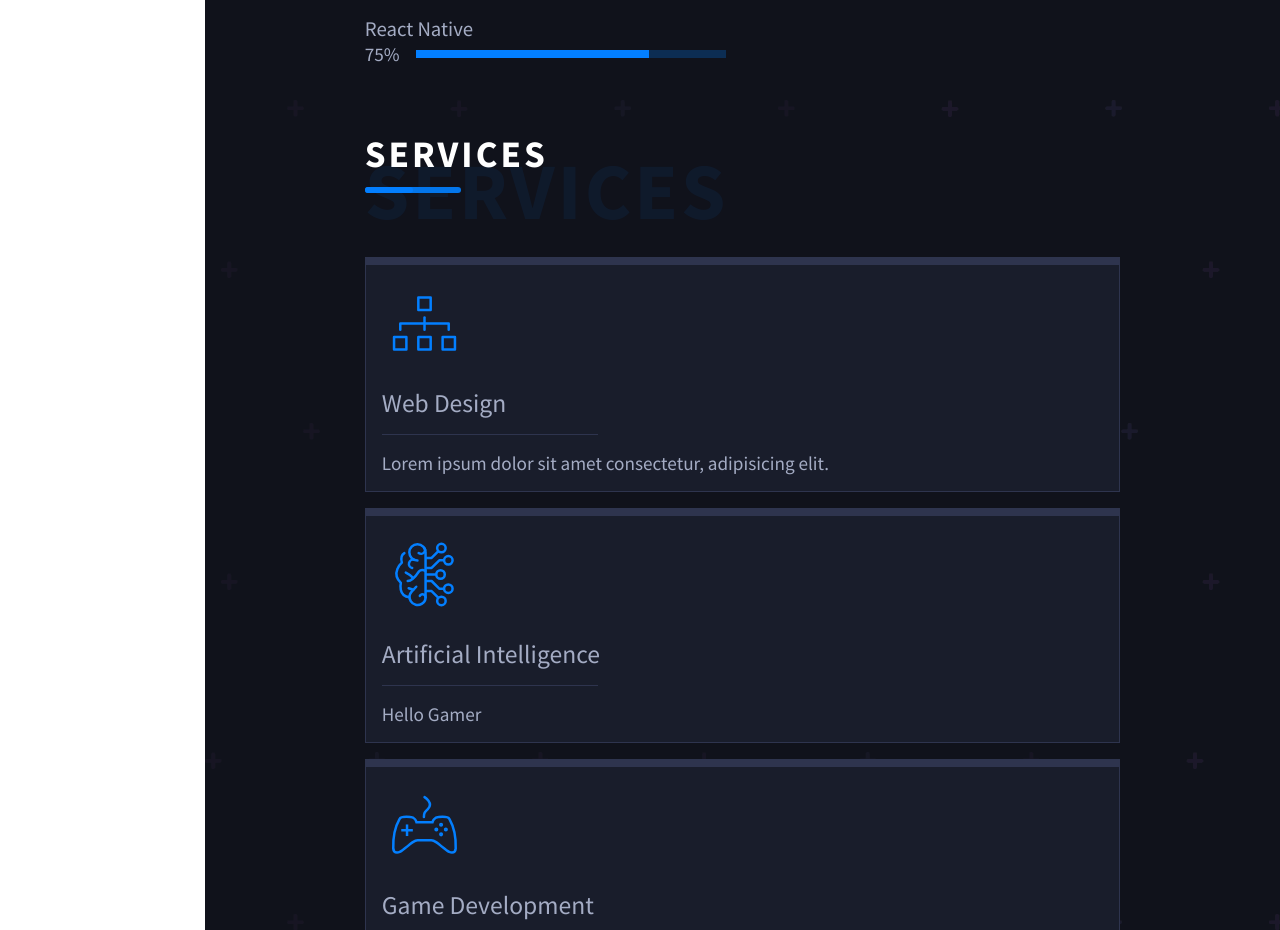
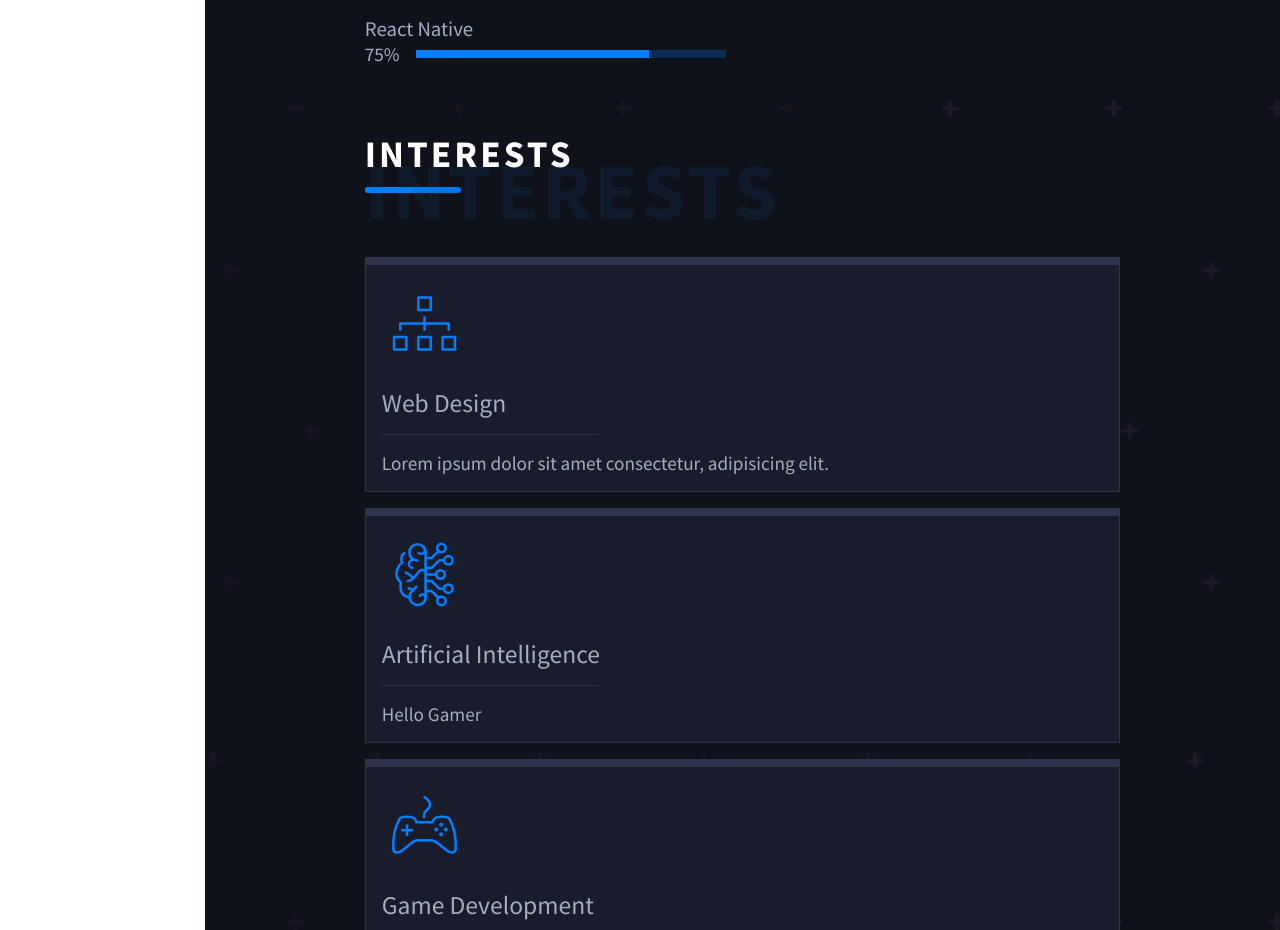
Before and after one commit to richardestes/portfolio, a React (Create React App) app: page /about in a window 1280 px wide. Shown: the part 1500-2430 px from the top of the page. Built offline with nearby package versions, Linux system fonts and the light colour scheme.

Commit message:
update services to interests

```diff
--- a/src/Pages/AboutPage.js
+++ b/src/Pages/AboutPage.js
@@ -24,7 +24,7 @@ function AboutPage() {
         <SkillsSection skill={"UI/UX Design"} progress={"60%"} />
         <SkillsSection skill={"React Native"} progress={"75%"} />
       </div>
-      <Title title={"Services"} span={"Services"} />
+      <Title title={"Interests"} span={"Interests"} />
       <div className="services-container">
         <ServicesSection
           image={design}
```
